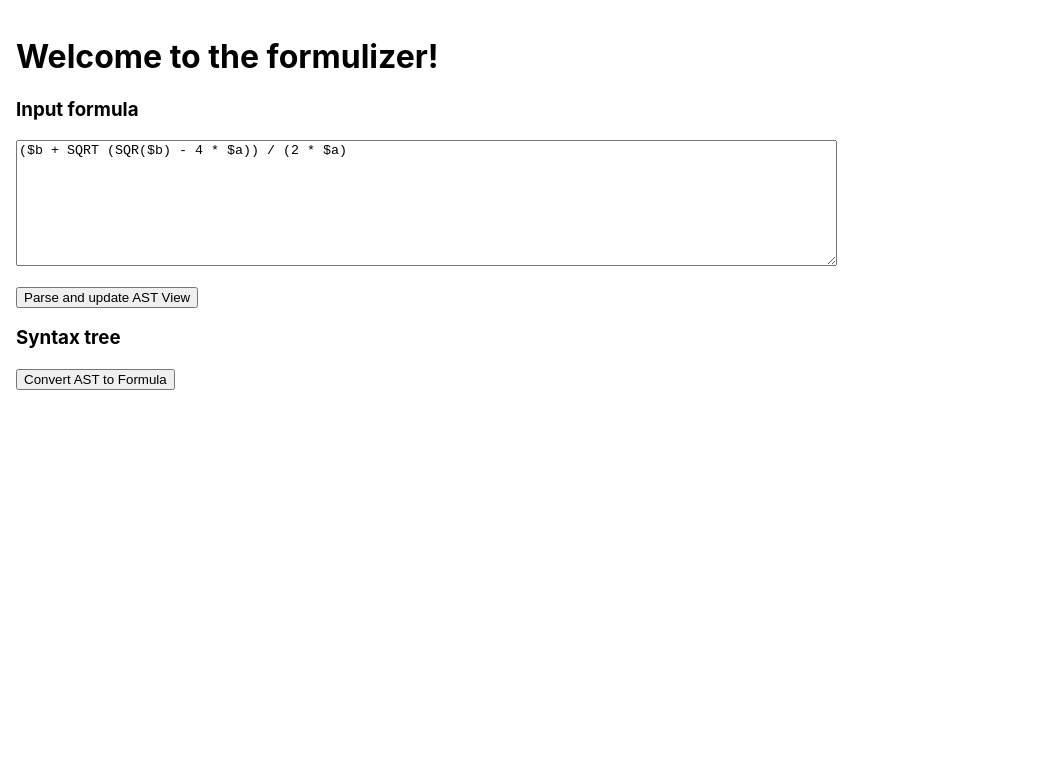
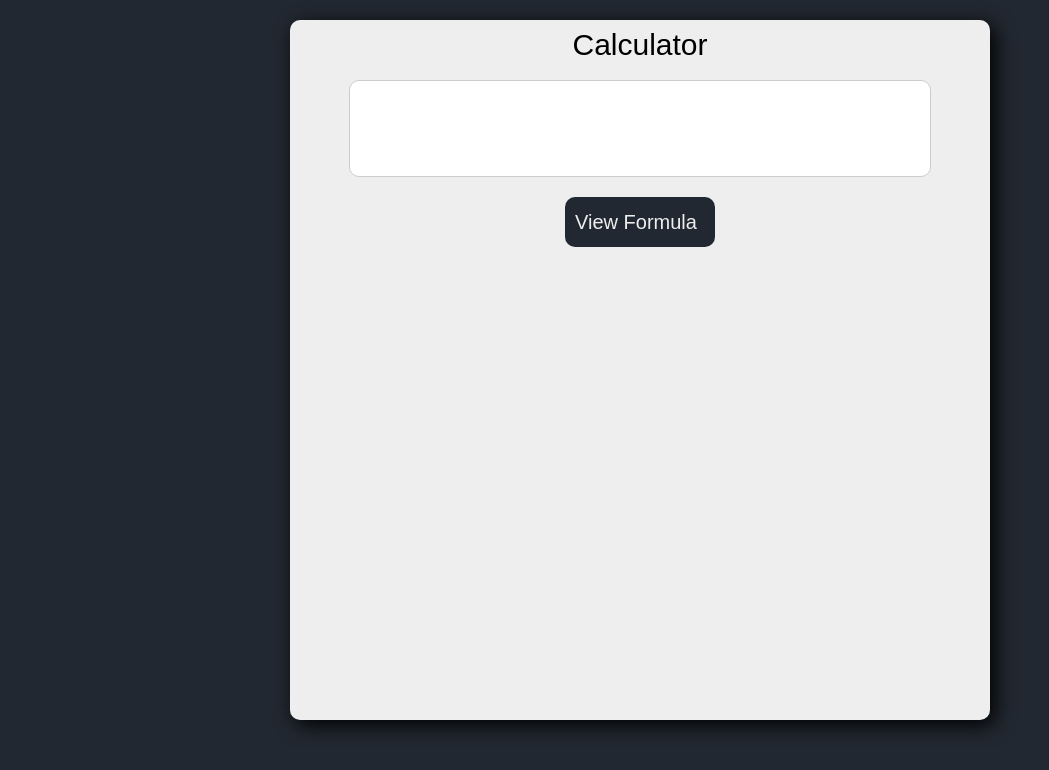
Before and after one commit to cerebrium/calculator, a React (Create React App) app in the folder src/: page / in a window 1280 px wide. Shown: the top 770 px of the page, without its empty margins (0-1049 px from the left). Built offline with nearby package versions, Linux system fonts and the light colour scheme; the HTML template or start-up script is replaced by a standard one.

Commit message:
basics of styling set up

```diff
--- a/src/App.tsx
+++ b/src/App.tsx
@@ -1,8 +1,8 @@
 import { useState } from 'react';
 import './App.css';
 import * as Parser from './parser/formula-parser';
-import Visualizer from './astVisualizer/Visualizer';
-import { useTreeProvider } from './treeContext/context-provider';
+import { CalculatorBody } from './calculator';
+import styled from "styled-components"
 const parse = Parser.parse;
 
 const App: React.FC = () =>{
@@ -11,16 +11,12 @@ const App: React.FC = () =>{
   let [syntaxTreeJson, syntaxTreeJsonChange] = useState<any>(null);
   let [displayVisualizer, setDisplayVisualizer] = useState(false);
 
-  const [trigger, {subSections}] = useTreeProvider();
-
-
   const updateAst = () => {
     const newSyntaxTree = parse(formula);
     syntaxTreeChange(newSyntaxTree);
 
     const syntaxTree = JSON.stringify(newSyntaxTree, null, 2)
     syntaxTreeJsonChange(syntaxTree);
-    trigger(syntaxTree)
   };
 
   const convertAstToFormula = () => {
@@ -28,23 +24,41 @@ const App: React.FC = () =>{
   };
 
   return (
-    <div className='formulizer'>
-      <h1>Welcome to the formulizer!</h1>
-      <h3>Input formula</h3>
-      <p>
-        <textarea
-          cols={100}
-          rows={8}
-          value={formula}
-          onChange={(event) => setFormula(event.target.value)}/> <br/>
-      </p>
-      <p><button onClick={updateAst}>Parse and update AST View</button></p>
-      <h3>Syntax tree</h3>
-      <pre >{syntaxTreeJson}</pre>
-      <p><button onClick={convertAstToFormula}>Convert AST to Formula</button></p>
-      {displayVisualizer && <Visualizer  />}
-    </div>
+    // <div className='formulizer'>
+    //   <h1>Welcome to the formulizer!</h1>
+    //   <h3>Input formula</h3>
+    //   <p>
+    //     <textarea
+    //       cols={100}
+    //       rows={8}
+    //       value={formula}
+    //       onChange={(event) => setFormula(event.target.value)}/> <br/>
+    //   </p>
+    //   <p><button onClick={updateAst}>Parse and update AST View</button></p>
+    //   <h3>Syntax tree</h3>
+    //   <pre >{syntaxTreeJson}</pre>
+    //   <p><button onClick={convertAstToFormula}>Convert AST to Formula</button></p>
+    //   {displayVisualizer && <Visualizer  />}
+    // </div>
+    <Container>
+      <CalculatorBody />
+    </Container>
+
+
   );
 }
 
+const Container = styled.div`
+  position: absolute;
+  left: 0px;
+  top: 0px;
+  display: flex;
+  flex-direction: column;
+  align-items: center;
+  height: 100vh;
+  width: 100vw;
+  background-color: #222831;
+`;
+
+
 export default App;
--- /dev/null
+++ b/src/calculator/CalculatorBody.tsx
@@ -0,0 +1,16 @@
+import React from "react"
+import { TopSection } from "./components"
+import * as S from './styledComponents.styled'
+
+const CalculatorBody: React.FC = () => {
+    return (
+        <S.Container>
+            <S.Header>
+                Calculator
+            </S.Header>
+            <TopSection />
+        </S.Container>
+    )
+}
+
+export default CalculatorBody
--- /dev/null
+++ b/src/calculator/components/Button.tsx
@@ -0,0 +1,16 @@
+import React from 'react'
+import * as S from './styledComponents.styled'
+
+type Props = {
+    handleClick: () => void
+}
+
+const Button: React.FC<Props> = ({handleClick}) => {
+    return (
+        <S.Button onClick={handleClick}>
+            View Formula
+        </S.Button>
+    )
+}
+
+export default Button
--- /dev/null
+++ b/src/calculator/components/Container.tsx
@@ -0,0 +1,32 @@
+import React, { useState } from 'react'
+import { Button } from '.'
+import { useTreeProvider } from "../../treeContext/context-provider"
+import * as S from './styledComponents.styled'
+import * as Parser from '../../parser/formula-parser';
+const parse = Parser.parse;
+
+const Container: React.FC = () => {
+    const [trigger, { subSections }] = useTreeProvider()
+    const [value, setValue] = useState<string>('')
+
+    const handleClick = () => {
+        const syntaxTree = JSON.stringify(parse(value), null, 2)
+        trigger(syntaxTree)
+    }
+
+
+
+    return (
+        <>
+            <S.Input
+                value={value}
+                onChange={(e) => {
+                    setValue(e.target.value)
+                }}
+            ></S.Input>
+            <Button handleClick={handleClick}/>
+        </>
+    )
+}
+
+export default Container
--- /dev/null
+++ b/src/calculator/components/index.ts
@@ -0,0 +1,2 @@
+export {default as Button} from './Button';
+export {default as TopSection} from './Container';
--- /dev/null
+++ b/src/calculator/components/styledComponents.styled.ts
@@ -0,0 +1,41 @@
+import styled from "styled-components";
+
+
+export const Input = styled.input`
+    width: 80%;
+    height: 75px;
+    border: 1px solid #ccc;
+    border-radius: 10px;
+    background-color: white;
+    font-size: 20px;
+    text-align: left;
+    padding: 10px;
+    margin: 10px;
+    :hover {
+        transition: .5s;
+        background-color: rgb(57, 62, 70, .1);
+    }
+    :focus {
+        border: 1px solid #222831;
+        background-color: rgb(57, 62, 70, .1);
+        outline: none;
+    }
+`;
+
+export const Button = styled.button`
+    width: 150px;
+    height: 50px;
+    border: none;
+    border-radius: 10px;
+    background-color: #222831;
+    color: #EEEEEE;
+    font-size: 20px;
+    text-align: left;
+    padding: 10px;
+    margin: 10px;
+    :hover {
+        transition: .3s;
+        box-shadow: 1px 1px 3px rgba(5, 5, 0, 0.5);
+    }
+    cursor: pointer;
+`;
--- /dev/null
+++ b/src/calculator/index.ts
@@ -0,0 +1 @@
+export {default as CalculatorBody} from './CalculatorBody';
--- /dev/null
+++ b/src/calculator/styledComponents.styled.ts
@@ -0,0 +1,24 @@
+import styled from 'styled-components';
+
+export const Container = styled.div`
+    width: 700px;
+    height: 700px;
+    background-color: #EEEEEE;
+    border-radius: 10px;
+    box-shadow: 5px 5px 20px rgba(0, 0, 0, 1);
+    display: flex;
+    flex-direction: column;
+    align-items: center;
+    margin-top: 20px;
+`;
+
+export const Header = styled.div`
+    width: 100%;
+    height: 50px;
+    border-radius: 10px 10px 0 0;
+    display: flex;
+    align-items: center;
+    justify-content: center;
+    font-family: sans-serif;
+    font-size: 30px;
+`;
```
